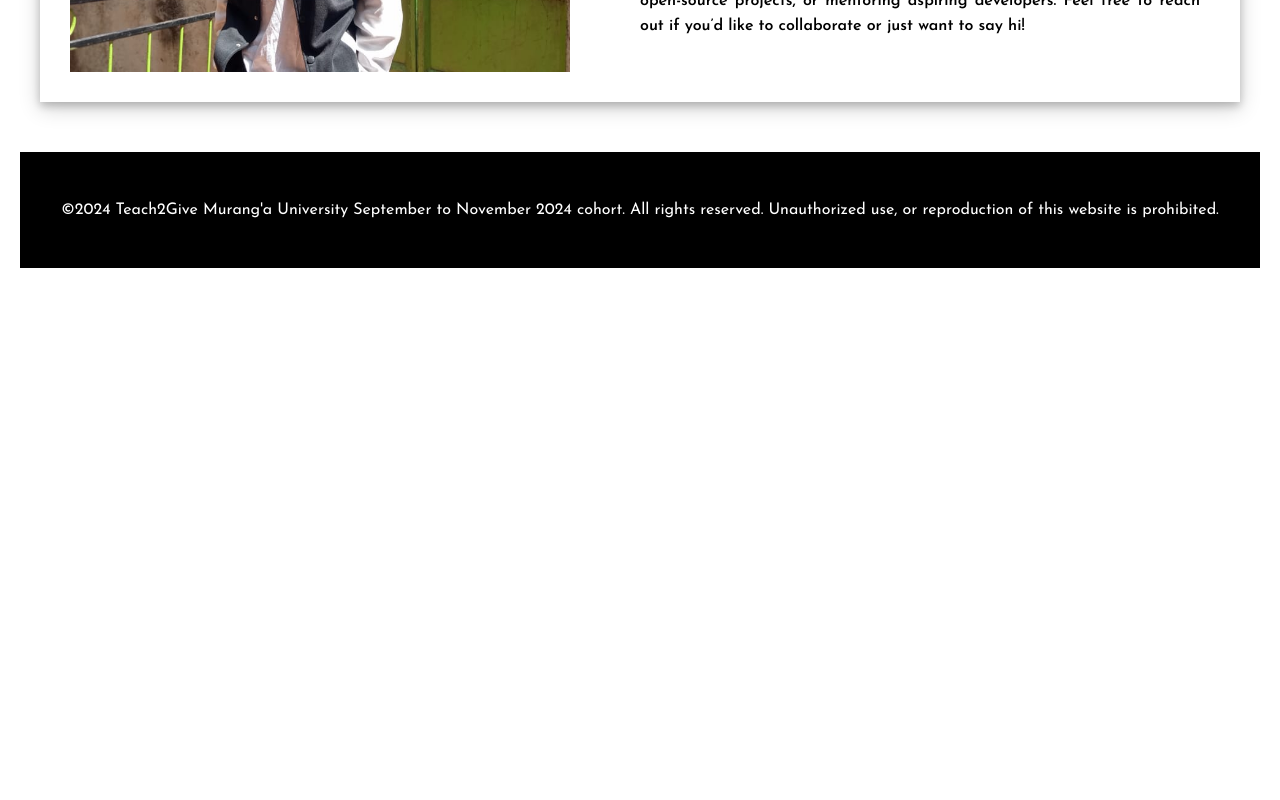
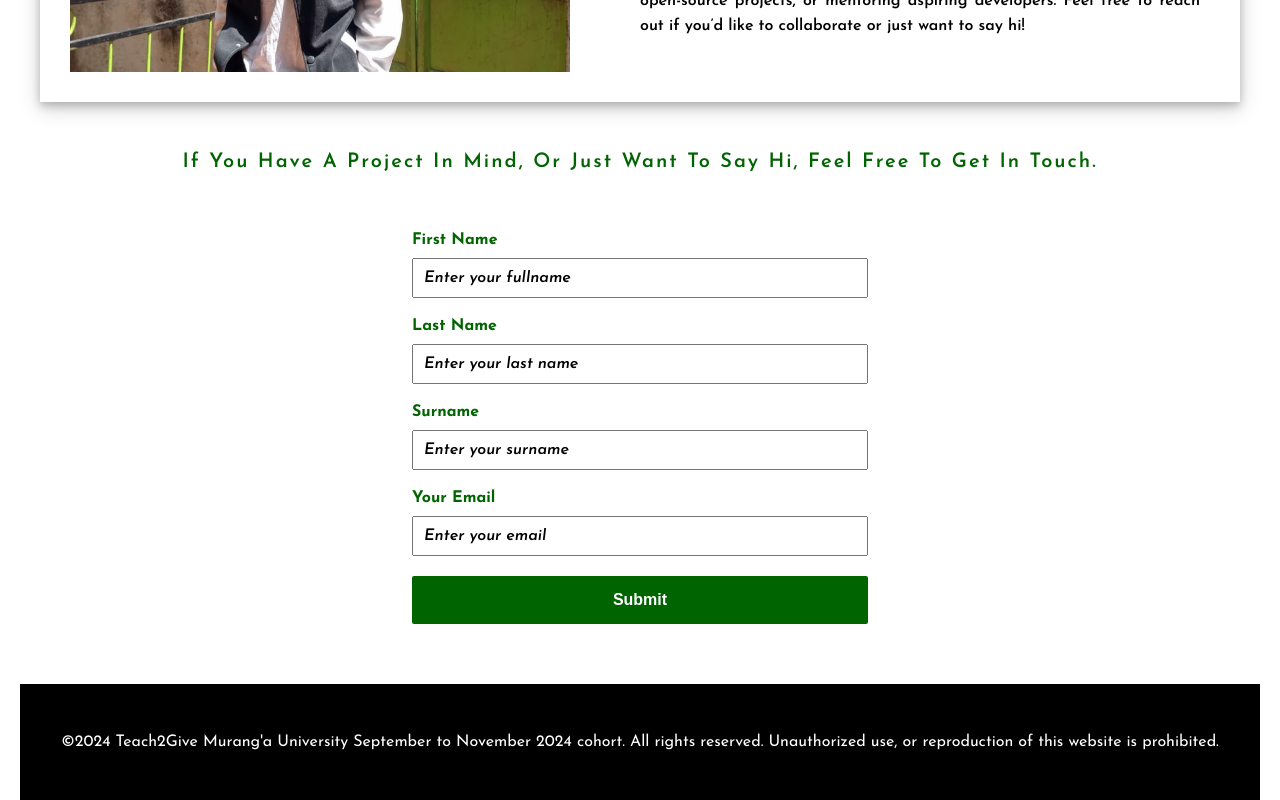
Before and after one commit to movinshedy/t2g-wall-of-fame, a React (Vite) app: page /kingjames500 in a window 1280 px wide. Shown: the part 3679-4479 px from the top of the page. Before the commit the page ends 3947 px from the top, so only its background shows below. Built offline with nearby package versions, Linux system fonts and the light colour scheme.

Commit message:
Creating contact section

```diff
--- a/src/pages/Kingjames500/Kingjames500.jsx
+++ b/src/pages/Kingjames500/Kingjames500.jsx
@@ -12,9 +12,9 @@ function Kingjames500() {
       <Technologies />
       <Projects />
       <About />
-      {/* <Contacts /> */}
+      <Contacts />
     </React.Fragment>
-  )
+  );
 }
 
-export default Kingjames500
+export default Kingjames500;
--- /dev/null
+++ b/src/pages/Kingjames500/Styled/Contact.styled.js
@@ -0,0 +1,54 @@
+import styled from "styled-components";
+
+export const ContactForm = styled.form`
+  width: 40%;
+  margin: 4rem auto;
+  padding: 2rem;
+  background-color: ${({ theme }) => theme.colors.white};
+  color: ${({ theme }) => theme.colors.primary};
+`;
+
+export const FormGroup = styled.div`
+  display: flex;
+  flex-direction: column;
+  margin-bottom: 2rem;
+  gap: 1rem;
+`;
+export const FormLabel = styled.label`
+  text-transform: capitalize;
+  font-weight: 700;
+`;
+
+export const FormInput = styled.input`
+  padding: 1rem;
+  font-size: inherit;
+  font-family: inherit;
+  font-weight: 500;
+
+  &::placeholder {
+    font-style: italic;
+    color: ${({ theme }) => theme.colors.black};
+    font-weight: 600;
+  }
+`;
+
+export const FormButton = styled.button`
+  border: none;
+  display: block;
+  outline: none;
+  width: 100%;
+  background-color: ${({ theme }) => theme.colors.primary};
+  color: ${({ theme }) => theme.colors.white};
+  padding: 1.5rem 2rem;
+  font-weight: 700;
+  font-size: inherit;
+  text-transform: capitalize;
+  cursor: pointer;
+  transition: all 0.4s;
+  border-radius: 2px;
+
+  &:hover {
+    background-color: ${({ theme }) => theme.colors.black};
+    color: ${({ theme }) => theme.colors.primary};
+  }
+`;
--- a/src/pages/Kingjames500/component/Contacts/Contacts.jsx
+++ b/src/pages/Kingjames500/component/Contacts/Contacts.jsx
@@ -1,14 +1,51 @@
-import Title from "../Title/Title"
+import Title from "../Title/Title";
 
+import {
+  ContactForm,
+  FormGroup,
+  FormLabel,
+  FormInput,
+  FormButton,
+} from "../../Styled/Contact.styled";
+
+function ContactDetails() {
+  return (
+    <ContactForm>
+      <FormGroup>
+        <FormLabel htmlFor="first name">first name</FormLabel>
+        <FormInput type="text" placeholder="Enter your fullname" />
+      </FormGroup>
+      <FormGroup>
+        <FormLabel htmlFor="last name">last name</FormLabel>
+        <FormInput type="text" placeholder="Enter your last name" />
+      </FormGroup>
+
+      <FormGroup>
+        <FormLabel htmlFor="surname">surname</FormLabel>
+        <FormInput type="text" placeholder="Enter your surname" />
+      </FormGroup>
+
+      <FormGroup className="form-group">
+        <FormLabel htmlFor="email"> your email</FormLabel>
+        <FormInput type="email" placeholder="Enter your email" />
+      </FormGroup>
+      <FormButton>submit</FormButton>
+    </ContactForm>
+  );
+}
 
 function Contacts() {
   return (
     <div>
-        <Title
-                subTitle="I'm always open to new opportunities and collaborations. If you have a project in mind, or just want to say hi, feel free to get in touch."
-        />
+      <Title
+        subTitle="If you have a project in mind, or just want to say hi, feel free to get in touch."
+        title="Contact Me"
+      />
+      <div>
+        <ContactDetails />
+      </div>
     </div>
-  )
+  );
 }
 
-export default Contacts
+export default Contacts;
```
